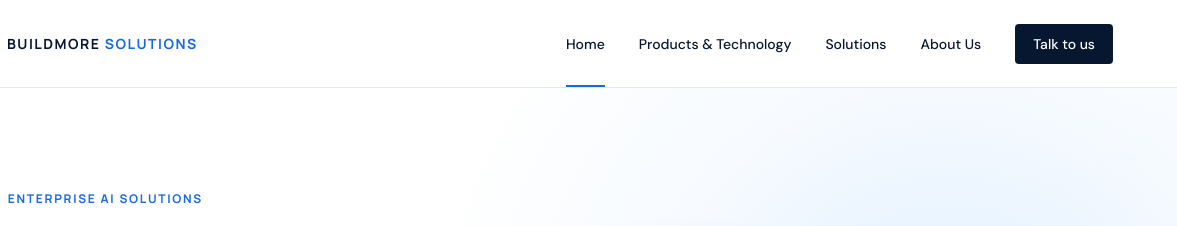
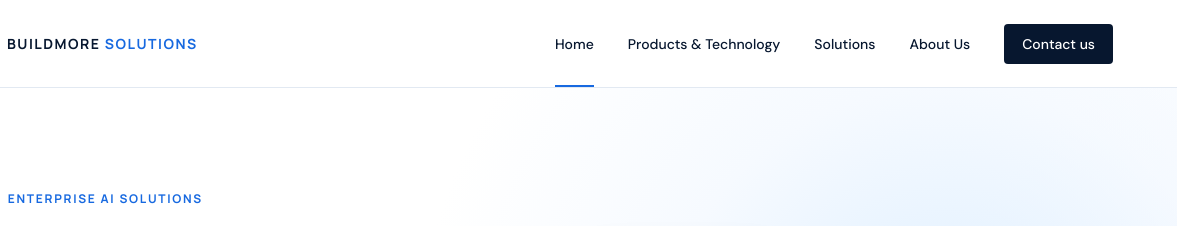
Before and after one commit to jayhohoho2019/bmmain, a website: page index.html in a window 1280 px wide. Shown: the top 226 px of the page, 103-1280 px from the left. Drawn offline with Linux system fonts and the light colour scheme.

Commit message:
Update index.html

```diff
--- a/index.html
+++ b/index.html
@@ -7,7 +7,7 @@
   <link rel="stylesheet" href="styles.css">
 </head>
 <body>
-  <header class="site-header"><a class="brand" href="index.html" aria-label="Buildmore Solutions home"><span class="logo"><i></i><i></i><i></i></span><span>BUILDMORE <b>SOLUTIONS</b></span></a><button class="menu" aria-label="Toggle navigation">Menu</button><nav><a class="active" href="index.html">Home</a><a href="products.html">Products & Technology</a><a href="solutions.html">Solutions</a><a href="about.html">About Us</a><a class="nav-cta" href="mailto:awssupport@buildmore-solutions.com">Talk to us</a></nav></header>
+  <header class="site-header"><a class="brand" href="index.html" aria-label="Buildmore Solutions home"><span class="logo"><i></i><i></i><i></i></span><span>BUILDMORE <b>SOLUTIONS</b></span></a><button class="menu" aria-label="Toggle navigation">Menu</button><nav><a class="active" href="index.html">Home</a><a href="products.html">Products & Technology</a><a href="solutions.html">Solutions</a><a href="about.html">About Us</a><a class="nav-cta" href="mailto:awssupport@buildmore-solutions.com">Contact us</a></nav></header>
   <main>
     <section class="hero"><div class="hero-copy reveal"><p class="kicker"><span></span> Enterprise AI solutions</p><h1>Turn AI ambition<br>into <em>operational impact.</em></h1><p class="lead">Buildmore Solutions connects strategy, data, technology, and teams—so enterprises can adopt AI securely and turn trusted knowledge into measurable value.</p><div class="actions"><a class="button primary" href="products.html">Explore our offerings <span>↗</span></a><a class="button ghost" href="solutions.html">View solutions</a></div><div class="proof"><div><strong>2</strong><span>Focused AI offerings</span></div><div><strong>E2E</strong><span>Strategy to deployment</span></div><div><strong>∞</strong><span>Ways to build more</span></div></div></div>
       <div class="hero-visual reveal"><div class="orbit o1"></div><div class="orbit o2"></div><div class="core"><span class="logo large"><i></i><i></i><i></i></span><small>BUILDMORE CORE</small></div><div class="float-card fc1"><span class="dot cyan"></span><div><small>AI STRATEGY</small><b>Discover & design</b></div></div><div class="float-card fc2"><span class="dot blue"></span><div><small>TRANSFORMATION</small><b>Deploy & scale</b></div></div><div class="float-card fc3"><span class="dot purple"></span><div><small>KNOWLEDGE</small><b>Ground & retrieve</b></div></div></div>
```
